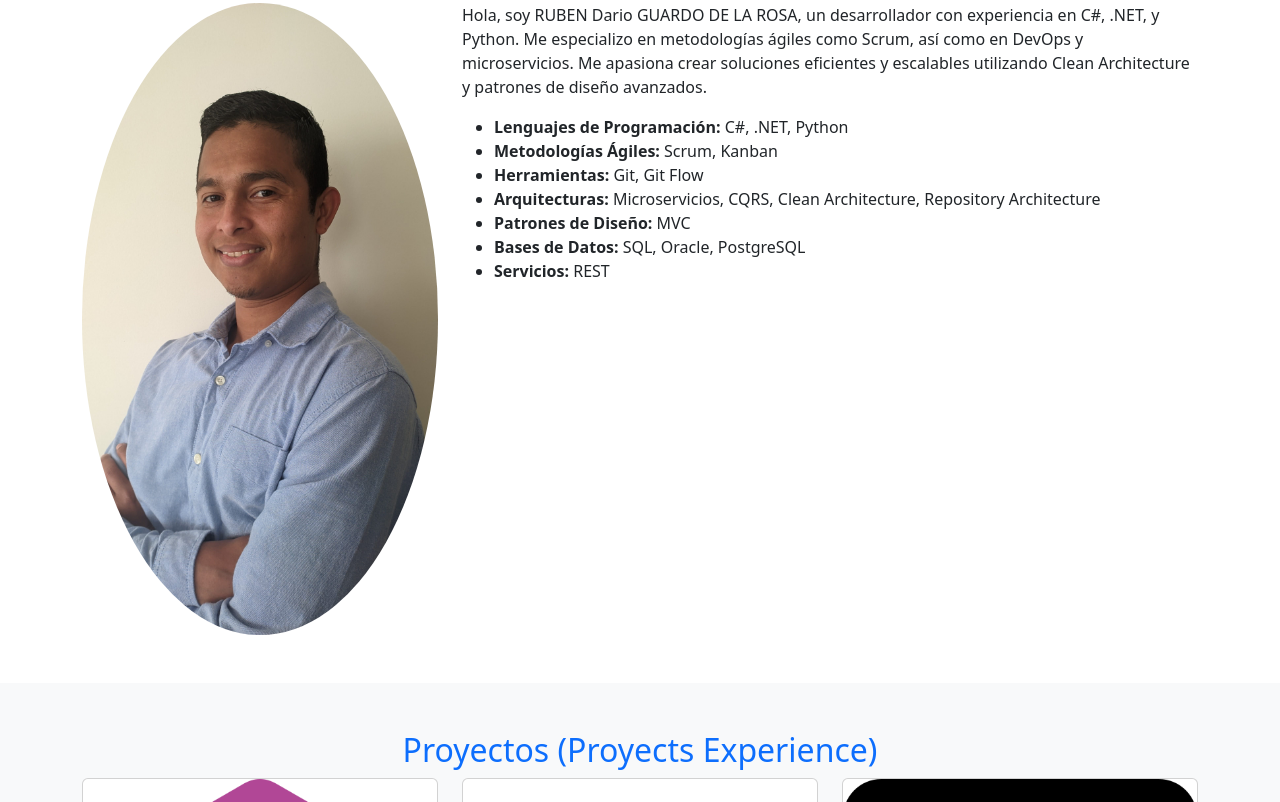
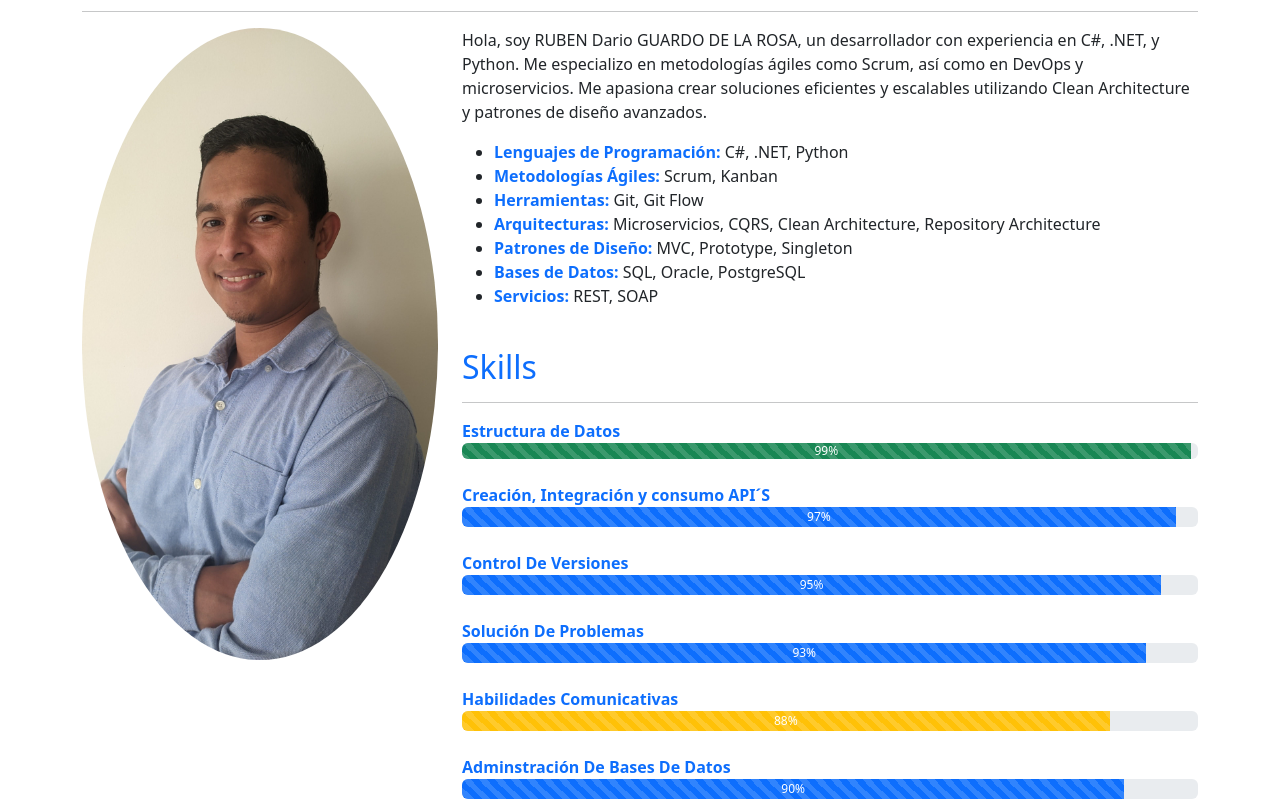
Before and after one commit to JuggernautRG08/TalentoTech_Class1, a plain HTML site: page src/Presentation/Views/Portafolio.html in a window 1280 px wide. Shown: the part 413-1215 px from the top of the page. Drawn offline with nearby package versions, Linux system fonts and the light colour scheme; files whose address does not match are found by name.

Commit message:
Adición Skills

```diff
--- a/src/Presentation/Views/Portafolio.html
+++ b/src/Presentation/Views/Portafolio.html
@@ -39,15 +39,16 @@
     <header class="hero bg-light text-primary text-center py-5">
         <div class="container">
             <h1 class="display-4">Ruben Dario Guardo De La Rosa</h1>
-            <p class="lead">Desarrollador C#, .NET, Python | Experto en Metodologías Ágiles y DevOps</p>
-            <a href="#projects" class="btn btn-light btn-lg">Ver Mi Trabajo</a>
+            <p class="lead">Desarrollador C#, .NET, Python | Metodologías Ágiles y DevOps</p>
+            <a href="#projects" class="btn btn-primary btn-lg">Ver Mi Trabajo</a>
         </div>
     </header>
 
     <!-- Secciones -->
     <section id="about" class="py-5">
         <div class="container">
-            <h2 class="text-center">Sobre Mí (About Me)</h2>
+            <h2 class="text-center text-primary">Sobre Mí (About Me)</h2>
+            <hr class="bg-dark">
             <div class="row">
                 <div class="col-lg-4">
                     <img src="/20241508/SLN_Portafolio/src/Content/Images/Perfil_1.jpg" alt="Foto perfil"
@@ -59,19 +60,59 @@
                         apasiona crear soluciones eficientes y escalables utilizando Clean Architecture y patrones de
                         diseño avanzados.</p>
                     <ul>
-                        <li><strong>Lenguajes de Programación:</strong> C#, .NET, Python</li>
-                        <li><strong>Metodologías Ágiles:</strong> Scrum, Kanban</li>
-                        <li><strong>Herramientas:</strong> Git, Git Flow</li>
-                        <li><strong>Arquitecturas:</strong> Microservicios, CQRS, Clean Architecture, Repository
-                            Architecture</li>
-                        <li><strong>Patrones de Diseño:</strong> MVC</li>
-                        <li><strong>Bases de Datos:</strong> SQL, Oracle, PostgreSQL</li>
-                        <li><strong>Servicios:</strong> REST</li>
+                        <li><strong class="text-primary">Lenguajes de Programación:</strong> C#, .NET, Python</li>
+                        <li><strong class="text-primary">Metodologías Ágiles:</strong> Scrum, Kanban</li>
+                        <li><strong class="text-primary">Herramientas:</strong> Git, Git Flow</li>
+                        <li><strong class="text-primary">Arquitecturas:</strong> Microservicios, CQRS, Clean
+                            Architecture, Repository Architecture</li>
+                        <li><strong class="text-primary">Patrones de Diseño:</strong> MVC, Prototype, Singleton</li>
+                        <li><strong class="text-primary">Bases de Datos:</strong> SQL, Oracle, PostgreSQL</li>
+                        <li><strong class="text-primary">Servicios:</strong> REST, SOAP</li>
                     </ul>
+                    <br>
+                    <h2 class="text-primary">Skills</h1>
+                        <hr class="bg-dark">
+                        <strong class="text-primary">Estructura de Datos</strong>
+                        <div class="progress">
+                            <div class="progress-bar progress-bar-striped bg-success" role="progressbar"
+                                style="width: 99%" aria-valuenow="100" aria-valuemin="0" aria-valuemax="100">99%</div>
+                        </div>
+                        <br>
+                        <strong class="text-primary">Creación, Integración y consumo API´S</strong>
+                        <div class="progress" style="height: 20px;">
+                            <div class="progress-bar progress-bar-striped bg-primary" role="progressbar"
+                                style="width: 97%" aria-valuenow="100" aria-valuemin="0" aria-valuemax="100">97%</div>
+                        </div>
+                        <br>
+                        <strong class="text-primary">Control De Versiones</strong>
+                        <div class="progress" style="height: 20px;">
+                            <div class="progress-bar progress-bar-striped bg-primary" role="progressbar"
+                                style="width: 95%" aria-valuenow="100" aria-valuemin="0" aria-valuemax="100">95%</div>
+                        </div>
+                        <br>
+                        <strong class="text-primary">Solución De Problemas</strong>
+                        <div class="progress" style="height: 20px;">
+                            <div class="progress-bar progress-bar-striped bg-primary" role="progressbar"
+                                style="width: 93%" aria-valuenow="100" aria-valuemin="0" aria-valuemax="100">93%</div>
+                        </div>
+                        <br>
+                        <strong class="text-primary">Habilidades Comunicativas</strong>
+                        <div class="progress" style="height: 20px;">
+                            <div class="progress-bar progress-bar-striped bg-warning" role="progressbar"
+                                style="width: 88%" aria-valuenow="100" aria-valuemin="0" aria-valuemax="100">88%</div>
+                        </div>
+                        <br>
+                        <strong class="text-primary">Adminstración De Bases De Datos</strong>
+                        <div class="progress" style="height: 20px;">
+                            <div class="progress-bar progress-bar-striped bg-primary" role="progressbar"
+                                style="width: 90%" aria-valuenow="100" aria-valuemin="0" aria-valuemax="100">90%</div>
+                        </div>
                 </div>
             </div>
+
         </div>
     </section>
+
 
     <section id="projects" class="bg-light py-5">
         <div class="container">
```
Also changed, not shown: src/Presentation/Styles/styles.css (line endings or trailing spaces).
